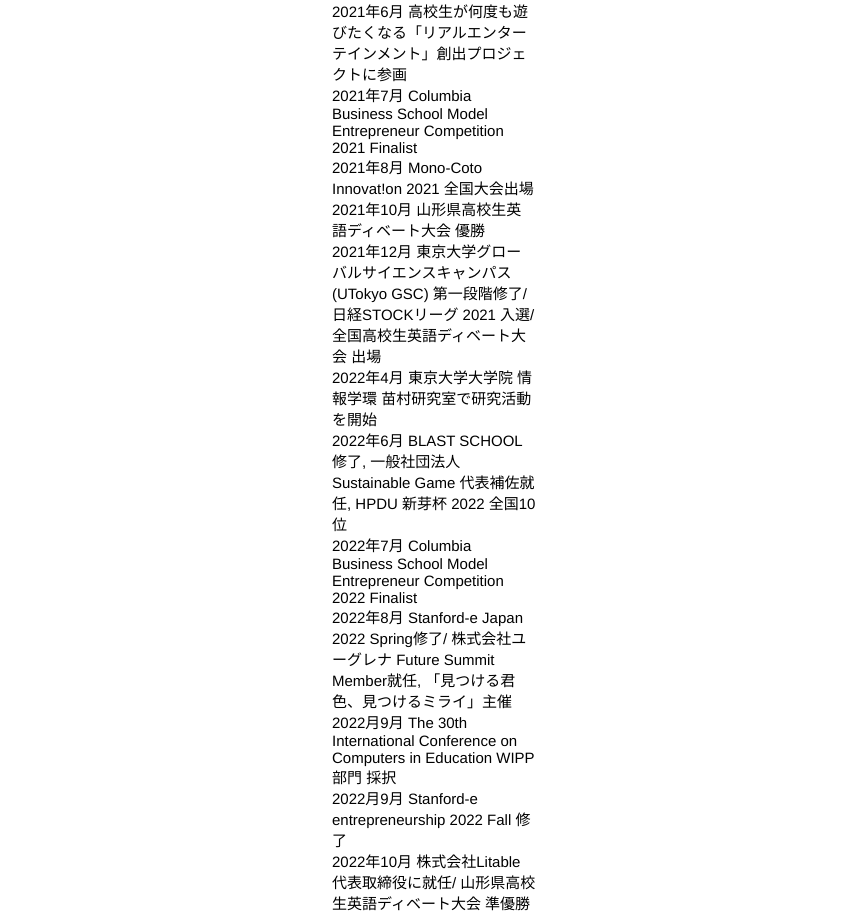
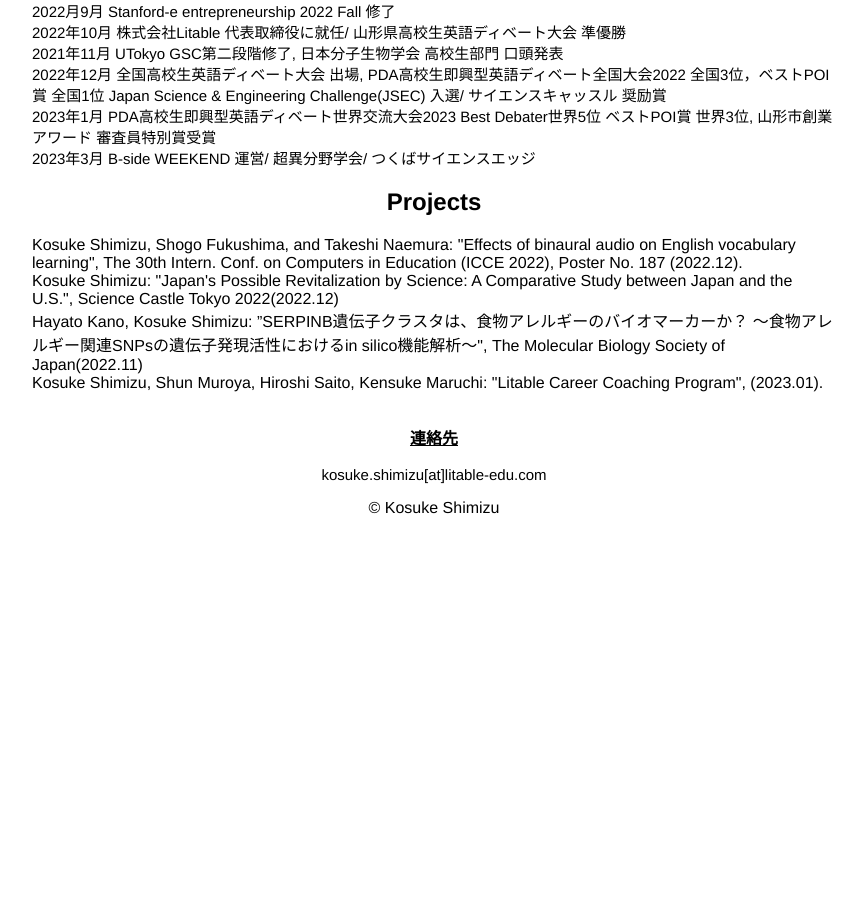
Before and after one commit to Suke-go/website, a plain HTML site: page index.html in a window 1280 px wide. Shown: the part 1699-2614 px from the top of the page, without its empty margins (206-1069 px from the left). After the commit the page ends 2270 px from the top, so only its background shows below. Drawn offline with Linux system fonts and the light colour scheme.

Commit message:
Update index.html

```diff
--- a/index.html
+++ b/index.html
@@ -39,7 +39,7 @@
 <p class="font_8" style="font-size:16px; line-height:normal; text-align:center;"><span style="letter-spacing:normal;"><span style="text-decoration:underline;"><span style="font-family:helvetica-w01-roman,helvetica-w02-roman,helvetica-lt-w10-roman,sans-serif;"><span style="font-weight:bold;"><span style="font-size:16px;">Personal History</span></span></span></span></span></p>
 <p class="font_8" style="line-height:normal; text-align:center; font-size:12px;"><span style="letter-spacing:normal;">※クリックすると対象のコンテストのページに飛びます。</span></p>
 
-<p class="education" style="padding: 0px 500px; font-size:15px;">
+<p class="education" style="padding: 0px 200px; font-size:15px;">
   2018年4月 <a href = "http://www.touohgakkan-jhh.ed.jp/" rel="noreferrer noopener">山形県立東桜学館中学校 入学</a><br>
   2019年8月 やまがたイノベーションキャンプ 2019 特別賞<br>
   2019年10月 山形大学EDGE-NEXT 2019 起業家教育プログラム受講<br>
@@ -68,7 +68,7 @@
 
 <section id="projects" >
   <h2>Projects</h2>
-  <ul style="padding: 0px 500px; text-align:left;">
+  <ul style="padding: 0px 200px; text-align:left;">
     <li>Kosuke Shimizu, Shogo Fukushima, and Takeshi Naemura: "Effects of binaural audio on English vocabulary learning", The 30th Intern. Conf. on Computers in Education (ICCE 2022), Poster No. 187 (2022.12).</li>
     <li>Kosuke Shimizu: "Japan's Possible Revitalization by Science: A Comparative Study between Japan and the U.S.", Science Castle Tokyo 2022(2022.12)</li>
     <li>Hayato Kano, Kosuke Shimizu: ”SERPINB遺伝子クラスタは、食物アレルギーのバイオマーカーか？ ～食物アレルギー関連SNPsの遺伝子発現活性におけるin silico機能解析～", The Molecular Biology Society of Japan(2022.11)</li>
@@ -79,7 +79,7 @@
   <p class="font_8" style="line-height:normal; text-align:center; font-size:15px;"><br>
   <span style="font-size:16px;"><span style="text-decoration:underline;"><span style="font-weight:bold;"><span style="letter-spacing:normal;">連絡先</span></span></span></span><br>
   <br>
-  <span style="letter-spacing:normal;"><a data-auto-recognition="true" href="mailto:yusuke.narita.work@gmail.com">kosuke.shimizu[at]litable-edu.com</a></span></p>
+  <span style="letter-spacing:normal;"><a data-auto-recognition="true" href="mailto:kosuke.shimizu@litable-edu.com">kosuke.shimizu[at]litable-edu.com</a></span></p>
 </main>
 <footer>
 	<p>&copy; Kosuke Shimizu</p>
```
